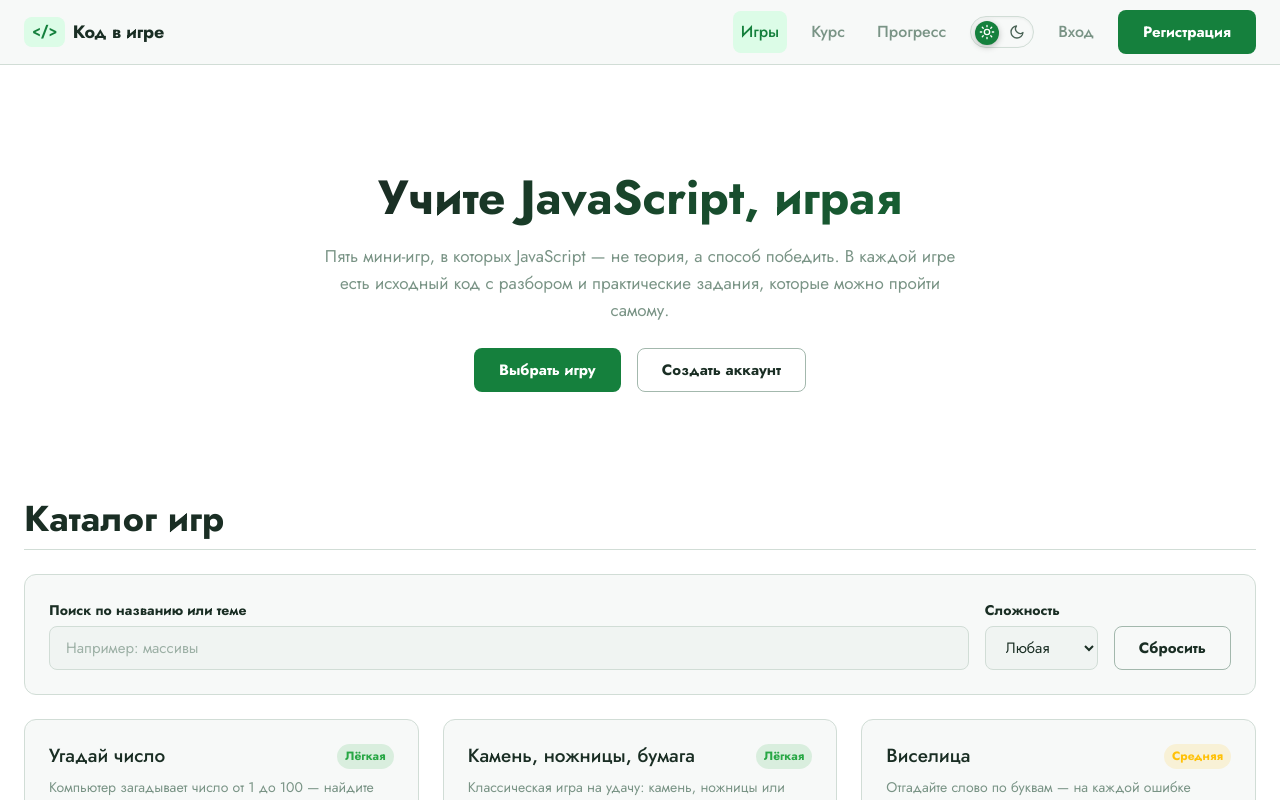
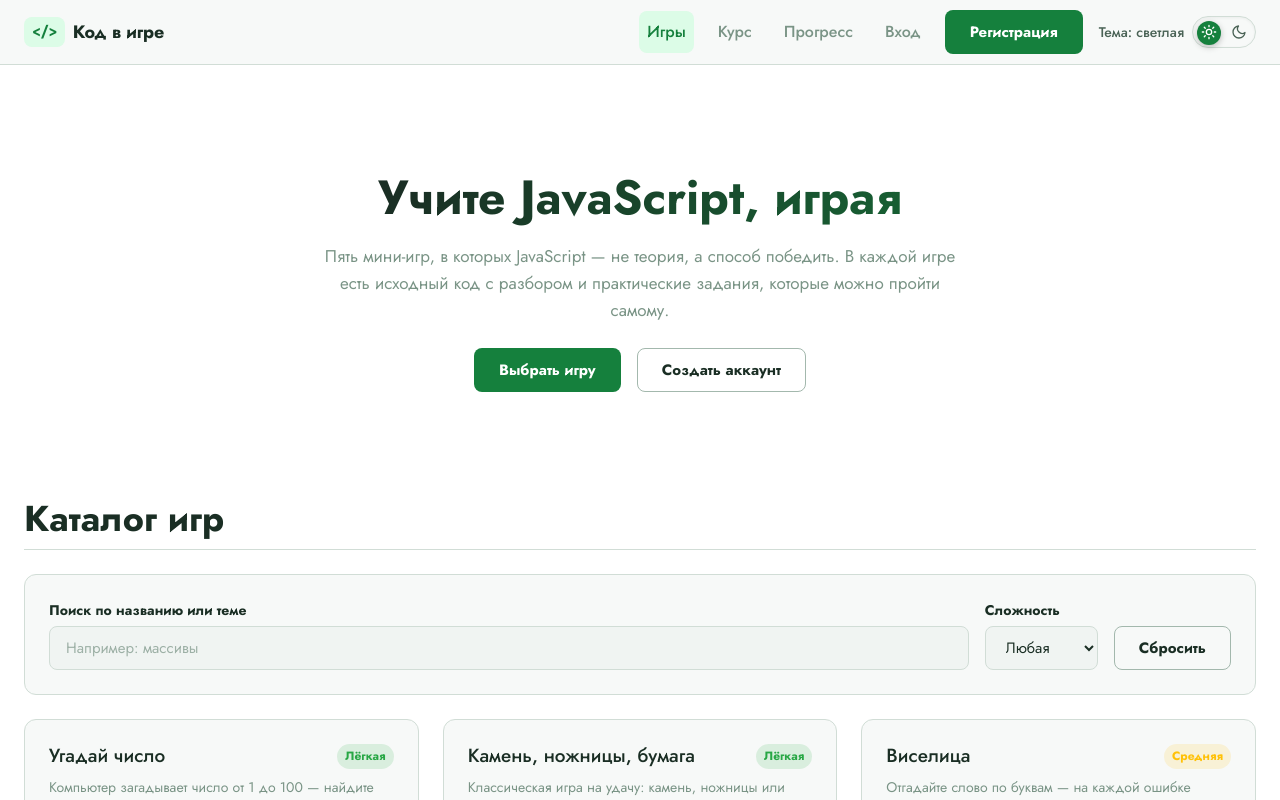
Before and after one commit to caucasmun/code, a React (Vite) app: page / in a window 1280 px wide. Shown: the top 800 px of the page. Built offline with nearby package versions, Linux system fonts and the light colour scheme.

Commit message:
Move theme toggle to bottom of mobile menu with label

```diff
--- a/src/components/Layout.jsx
+++ b/src/components/Layout.jsx
@@ -71,26 +71,6 @@ export default function Layout({ children }) {
               Прогресс
             </NavLink>
 
-            <button
-              type="button"
-              className={`theme-toggle ${theme === 'dark' ? 'theme-toggle--dark' : ''}`}
-              onClick={toggleTheme}
-              role="switch"
-              aria-checked={theme === 'dark'}
-              aria-label={theme === 'dark' ? 'Включить светлую тему' : 'Включить тёмную тему'}
-            >
-              <span className="theme-toggle__track" aria-hidden="true">
-                <svg className="theme-toggle__icon theme-toggle__icon--sun" viewBox="0 0 24 24" aria-hidden="true">
-                  <circle cx="12" cy="12" r="4" />
-                  <path d="M12 2v2M12 20v2M4.93 4.93l1.41 1.41M17.66 17.66l1.41 1.41M2 12h2M20 12h2M4.93 19.07l1.41-1.41M17.66 6.34l1.41-1.41" />
-                </svg>
-                <svg className="theme-toggle__icon theme-toggle__icon--moon" viewBox="0 0 24 24" aria-hidden="true">
-                  <path d="M21 12.79A9 9 0 1 1 11.21 3 7 7 0 0 0 21 12.79z" />
-                </svg>
-                <span className="theme-toggle__thumb" />
-              </span>
-            </button>
-
             {user ? (
               <>
                 <span className="layout__user" title={user.email}>
@@ -110,6 +90,31 @@ export default function Layout({ children }) {
                 </NavLink>
               </>
             )}
+
+            <div className="theme-toggle-row">
+              <span className="theme-toggle__label">
+                Тема: {theme === 'dark' ? 'тёмная' : 'светлая'}
+              </span>
+              <button
+                type="button"
+                className={`theme-toggle ${theme === 'dark' ? 'theme-toggle--dark' : ''}`}
+                onClick={toggleTheme}
+                role="switch"
+                aria-checked={theme === 'dark'}
+                aria-label={theme === 'dark' ? 'Включить светлую тему' : 'Включить тёмную тему'}
+              >
+                <span className="theme-toggle__track" aria-hidden="true">
+                  <svg className="theme-toggle__icon theme-toggle__icon--sun" viewBox="0 0 24 24" aria-hidden="true">
+                    <circle cx="12" cy="12" r="4" />
+                    <path d="M12 2v2M12 20v2M4.93 4.93l1.41 1.41M17.66 17.66l1.41 1.41M2 12h2M20 12h2M4.93 19.07l1.41-1.41M17.66 6.34l1.41-1.41" />
+                  </svg>
+                  <svg className="theme-toggle__icon theme-toggle__icon--moon" viewBox="0 0 24 24" aria-hidden="true">
+                    <path d="M21 12.79A9 9 0 1 1 11.21 3 7 7 0 0 0 21 12.79z" />
+                  </svg>
+                  <span className="theme-toggle__thumb" />
+                </span>
+              </button>
+            </div>
           </nav>
         </div>
       </header>
--- a/src/styles/components.css
+++ b/src/styles/components.css
@@ -1025,3 +1025,30 @@
   }
   .theme-toggle__icon { display: none; }
 }
+/* ------------------------------------------------------------------ */
+/* Строка тумблера темы в меню                                         */
+/* ------------------------------------------------------------------ */
+
+.theme-toggle-row {
+  display: inline-flex;
+  align-items: center;
+  gap: var(--space-sm);
+}
+
+.theme-toggle__label {
+  font-size: 14px;
+  color: var(--text-secondary);
+  font-weight: 500;
+}
+
+@media (max-width: 860px) {
+  .theme-toggle-row {
+    width: 100%;
+    justify-content: space-between;
+    padding: var(--space-sm) var(--space-md);
+    border-top: 1px solid var(--border-default);
+    margin-top: var(--space-sm);
+  }
+}
+
+.theme-toggle--dark { }
```
